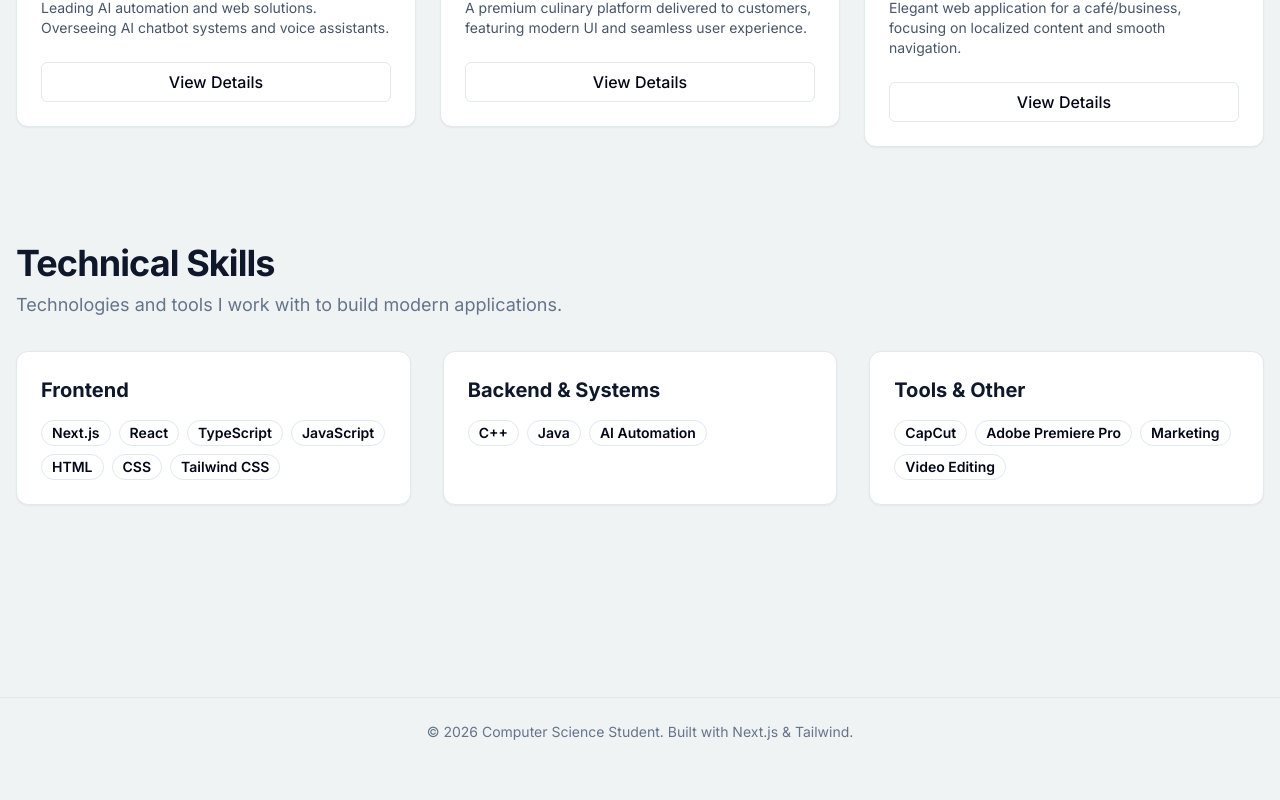
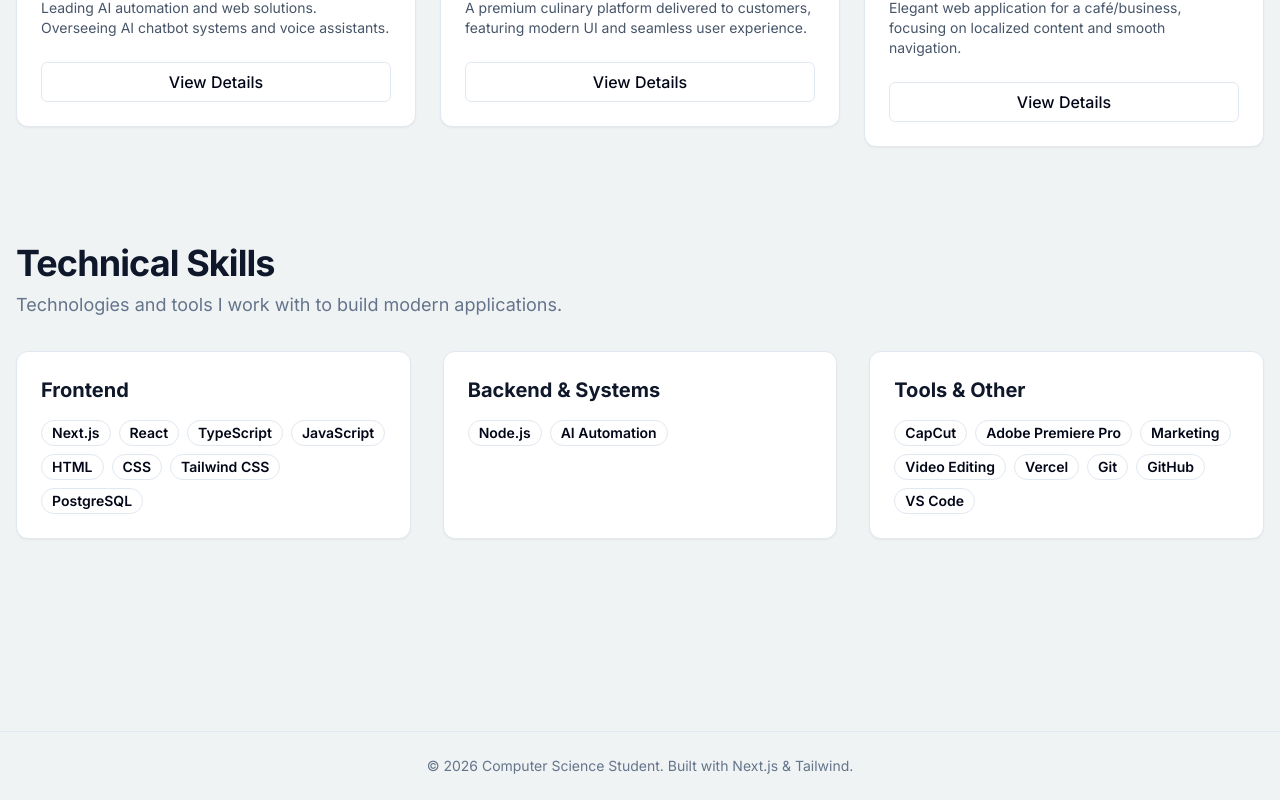
Before and after one commit to SpongebobCarry/Mani-Shahrokhi, a Next.js app: page / in a window 1280 px wide. Shown: the part 926-1726 px from the top of the page. Before the commit the page ends 1692 px from the top, so only its background shows below. Built offline with nearby package versions, Linux system fonts and the light colour scheme.

Commit message:
Small chanages

```diff
--- a/src/content/profile.ts
+++ b/src/content/profile.ts
@@ -31,15 +31,15 @@ export const profile = {
   skills: [
     {
       category: "Frontend",
-      items: ["Next.js", "React", "TypeScript", "JavaScript", "HTML", "CSS", "Tailwind CSS"],
+      items: ["Next.js", "React", "TypeScript", "JavaScript", "HTML", "CSS", "Tailwind CSS", "PostgreSQL"],
     },
     {
       category: "Backend & Systems",
-      items: ["C++", "Java", "AI Automation"],
+      items: ["Node.js", "AI Automation"],
     },
     {
       category: "Tools & Other",
-      items: ["CapCut", "Adobe Premiere Pro", "Marketing", "Video Editing"],
+      items: ["CapCut", "Adobe Premiere Pro", "Marketing", "Video Editing", "Vercel", "Git", "GitHub", "VS Code"],
     },
   ],
   projects: [
```
